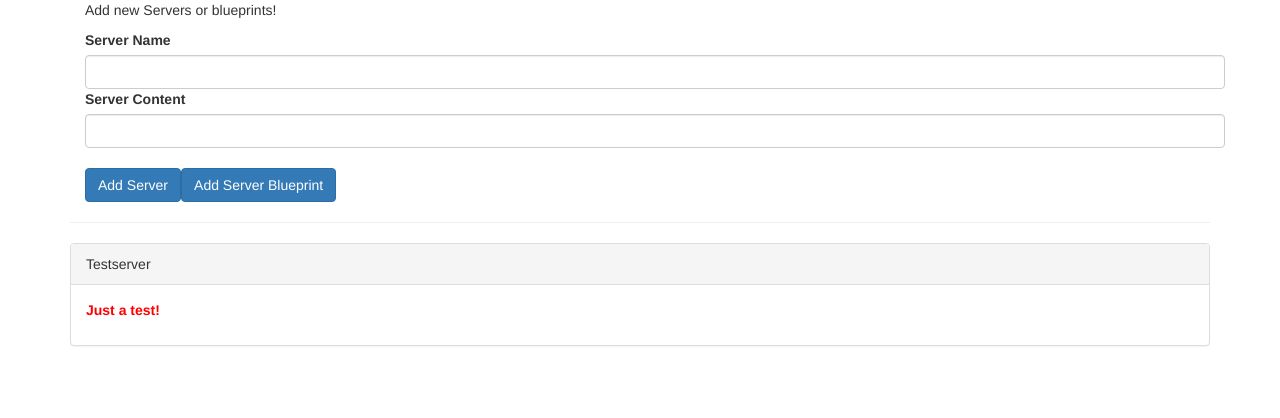
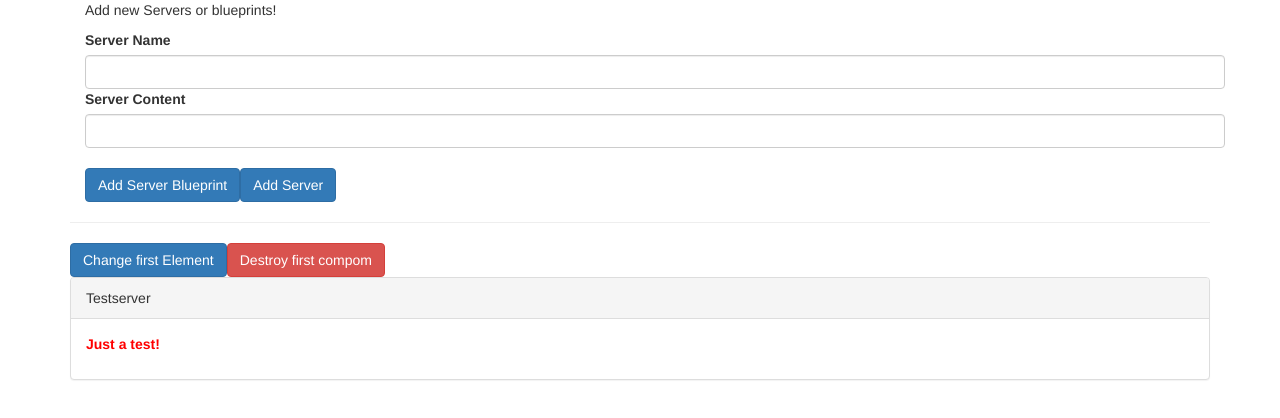
Before and after one commit to ChrisKaczynski/Angular10Complete, an Angular app in the folder angular-complete/: page / in a window 1280 px wide. Shown: the top 418 px of the page. Built offline with nearby package versions, Linux system fonts and the light colour scheme.

Commit message:
databinding

```diff
--- a/angular-complete/src/app/app-routing.module.ts
+++ b/angular-complete/src/app/app-routing.module.ts
@@ -8,4 +8,6 @@ const routes: Routes = [];
   imports: [RouterModule.forRoot(routes)],
   exports: [RouterModule]
 })
-export class AppRoutingModule { }
+export class AppRoutingModule {
+
+ }
--- a/angular-complete/src/app/app.component.html
+++ b/angular-complete/src/app/app.component.html
@@ -8,9 +8,16 @@
   <hr>
   <div class="row">
     <div class="col-xs-12">
+      <button class="btn btn-primary" (click)="onChangeFirst()">Change first Element</button>
+      <button class="btn btn-danger" (click)="onDestroyFirst()">Destroy first compom</button>
       <app-server-element
         *ngFor="let serverElement of serverElements"
-        [srvElement]="serverElement">
+        [srvElement]="serverElement"
+        [name]="serverElement.name">
+        <p #contentParagraph>
+          <strong *ngIf="serverElement.type === 'server'" style="color: red">{{ serverElement.content }}</strong>
+          <em *ngIf="serverElement.type === 'blueprint'" > {{ serverElement.content }}</em>
+        </p>
       </app-server-element>
     </div>
   </div>
--- a/angular-complete/src/app/app.component.ts
+++ b/angular-complete/src/app/app.component.ts
@@ -28,4 +28,13 @@ export class AppComponent {
     });
 
   }
+
+  onChangeFirst(){
+    this.serverElements[0].name = 'Changed!';
+
+  }
+
+  onDestroyFirst(){
+    this.serverElements.splice(0,1);
+  }
 }
--- a/angular-complete/src/app/cockpit/cockpit.component.html
+++ b/angular-complete/src/app/cockpit/cockpit.component.html
@@ -5,16 +5,25 @@
 
   <p>Add new Servers or blueprints!</p>
   <label>Server Name</label>
-  <input type="text" class="form-control" [(ngModel)]="newServerName">
+  <input
+  type="text"
+  class="form-control"
+  #serverNameInput>
   <label>Server Content</label>
-  <input type="text" class="form-control" [(ngModel)]="newServerContent">
+
+  <!--<input type="text" class="form-control" [(ngModel)]="newServerContent">-->
+  <input
+    type="text"
+    class="form-control"
+    #serverContentInput>
   <br>
   <button
     class="btn btn-primary"
-    (click)="onAddServer()">Add Server</button>
+    (click)="onAddBlueprint(serverNameInput)">Add Server Blueprint</button>
+
   <button
     class="btn btn-primary"
-    (click)="onAddBlueprint()">Add Server Blueprint</button>
+    (click)="onAddServer(serverNameInput)">Add Server</button>
     </div>
   </div>
 </div>
--- a/angular-complete/src/app/cockpit/cockpit.component.ts
+++ b/angular-complete/src/app/cockpit/cockpit.component.ts
@@ -1,4 +1,4 @@
-import { Component, OnInit, EventEmitter, Output } from '@angular/core';
+import { Component, OnInit, EventEmitter, Output, ViewChild, ElementRef } from '@angular/core';
 
 @Component({
   selector: 'app-cockpit',
@@ -8,12 +8,14 @@ import { Component, OnInit, EventEmitter, Output } from '@angular/core';
 export class CockpitComponent implements OnInit {
 
 
-  @Output('') serverCreated = new EventEmitter<{serverName: string, serverContent: string}>();
+  @Output('serverCreated') serverCreated = new EventEmitter<{serverName: string, serverContent: string}>();
   @Output('bpCreated') blueprintCreated = new EventEmitter<{serverName: string, serverContent: string}>();
 
-  newServerName = '';
-  newServerContent= '';
+  //newServerName = '';
+  //newServerContent= '';
 
+
+  @ViewChild('serverContentInput') serverContentInput: ElementRef;
 
   constructor() { }
 
@@ -23,12 +25,13 @@ export class CockpitComponent implements OnInit {
   }
 
 
-  onAddServer() {
-    this.serverCreated.emit({serverName: this.newServerName, serverContent: this.newServerContent});
+  onAddServer(nameInput:HTMLInputElement) {
+    this.serverCreated.emit({serverName: nameInput.value, serverContent: this.serverContentInput.nativeElement.value});
+
   }
 
-  onAddBlueprint() {
-    this.blueprintCreated.emit({serverName: this.newServerName, serverContent: this.newServerContent});
+  onAddBlueprint(nameInput:HTMLInputElement) {
+    this.blueprintCreated.emit({serverName: nameInput.value, serverContent: this.serverContentInput.nativeElement.value});
   }
 
 }
--- a/angular-complete/src/app/server-element/server-element.component.html
+++ b/angular-complete/src/app/server-element/server-element.component.html
@@ -1,11 +1,8 @@
 
 <div
 class="panel panel-default">
-<div class="panel-heading">{{ element.name }}</div>
+<div class="panel-heading" #heading>{{ name }}</div>
 <div class="panel-body">
-  <p>
-    <strong *ngIf="element.type === 'server'" style="color: red">{{ element.content }}</strong>
-    <em *ngIf="element.type === 'blueprint'" > {{ element.content }}</em>
-  </p>
+  <ng-content></ng-content>
 </div>
 </div>
--- a/angular-complete/src/app/server-element/server-element.component.ts
+++ b/angular-complete/src/app/server-element/server-element.component.ts
@@ -1,4 +1,4 @@
-import { Component, OnInit, Input, ViewEncapsulation } from '@angular/core';
+import { Component, OnInit, Input, ViewEncapsulation, SimpleChanges, OnChanges, DoCheck, AfterContentInit, AfterContentChecked, AfterViewInit, AfterViewChecked, OnDestroy, ViewChild, ElementRef, ContentChild } from '@angular/core';
 
 @Component({
   selector: 'app-server-element',
@@ -6,14 +6,48 @@ import { Component, OnInit, Input, ViewEncapsulation } from '@angular/core';
   styleUrls: ['./server-element.component.scss'],
   encapsulation: ViewEncapsulation.Emulated
 })
-export class ServerElementComponent implements OnInit {
+export class ServerElementComponent implements OnInit, OnChanges, DoCheck,AfterContentInit,AfterContentChecked, AfterViewInit, AfterViewChecked,OnDestroy {
 
   @Input('srvElement') element: {type: string, name: string, content: string};
+  @Input() name: string;
+  @ViewChild('heading') header: ElementRef;
+  @ContentChild('ContentParagraph') paragraph: ElementRef;
+  constructor() { }
+
+  ngOnChanges(changes: SimpleChanges){
+    console.log('ngOnChanges called!');
+    console.log(changes);
+  }
 
 
-  constructor() { }
-
-  ngOnInit(): void {
+  ngOnInit()  {
+    console.log(this.paragraph)
   }
 
+  ngDoCheck(){
+    console.log('ngDoCheck called!')
+  }
+
+  ngAfterContentInit(){
+    console.log('ngAfterContentInit called')
+
+  }
+
+  ngAfterContentChecked(){
+    console.log('ngAfterContentchecked called')
+  }
+
+  ngAfterViewInit(){
+    console.log('ngAfterViewInit called')
+    console.log(this.header.nativeElement.textContent);
+  }
+
+  ngAfterViewChecked(){
+    console.log("ngAfterViewChceked called")
+
+  }
+
+  ngOnDestroy(){
+    console.log("ngOnDestroy called")
+  }
 }
```
